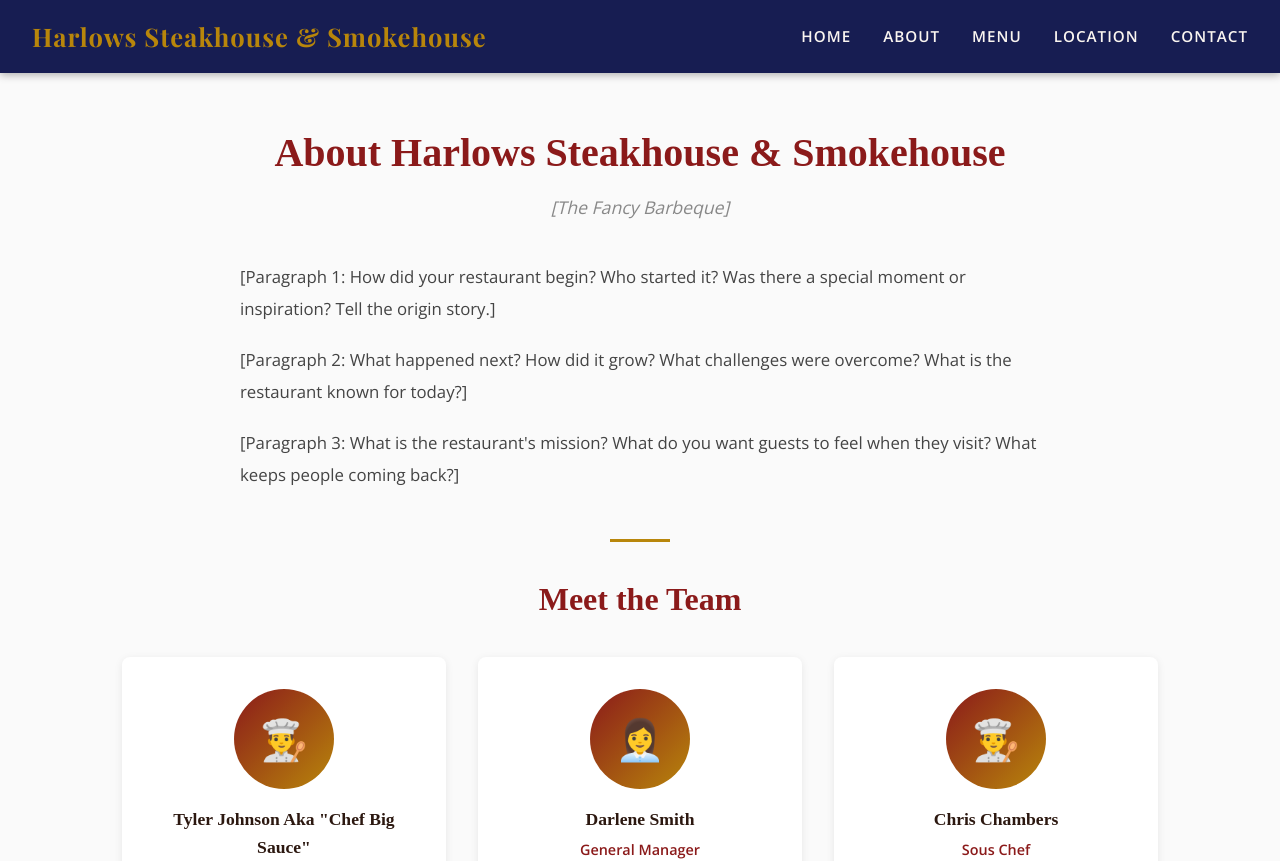
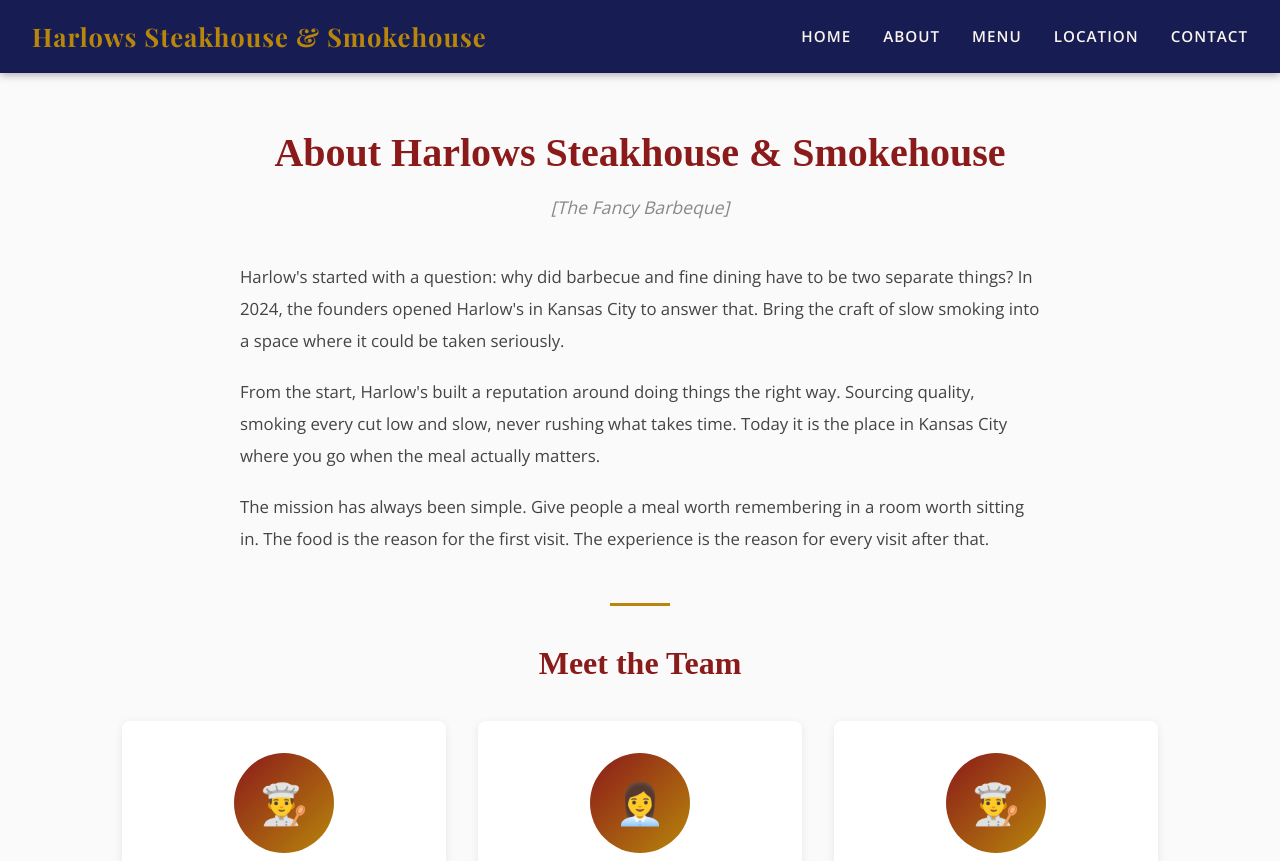
Before and after one commit to CameronRabsatt/harlows_steakhouse_smokehouse, a React (Vite) app in the folder restaurant-starter/: page /about in a window 1280 px wide. Shown: the top 861 px of the page. Built offline with nearby package versions, Linux system fonts and the light colour scheme.

Commit message:
fixed about page and added to home page

```diff
--- a/restaurant-starter/src/pages/About.jsx
+++ b/restaurant-starter/src/pages/About.jsx
@@ -20,16 +20,13 @@ function About() {
           ============================================================ */}
       <div className="about-story">
         <p>
-          [Paragraph 1: How did your restaurant begin? Who started it? Was
-          there a special moment or inspiration? Tell the origin story.]
+          Harlow's started with a question: why did barbecue and fine dining have to be two separate things? In 2024, the founders opened Harlow's in Kansas City to answer that. Bring the craft of slow smoking into a space where it could be taken seriously.
         </p>
         <p>
-          [Paragraph 2: What happened next? How did it grow? What challenges
-          were overcome? What is the restaurant known for today?]
+          From the start, Harlow's built a reputation around doing things the right way. Sourcing quality, smoking every cut low and slow, never rushing what takes time. Today it is the place in Kansas City where you go when the meal actually matters.
         </p>
         <p>
-          [Paragraph 3: What is the restaurant's mission? What do you want
-          guests to feel when they visit? What keeps people coming back?]
+          The mission has always been simple. Give people a meal worth remembering in a room worth sitting in. The food is the reason for the first visit. The experience is the reason for every visit after that.
         </p>
       </div>
 
--- a/restaurant-starter/src/pages/Home.jsx
+++ b/restaurant-starter/src/pages/Home.jsx
@@ -19,9 +19,7 @@ function Home() {
             Harlow's was built on a simple belief: great barbecue and a great dining experience are not mutually exclusive. For a long time, the two existed in different worlds. Roadside pits on one side, white tablecloths on the other. I personally did not think that was the way it had to be, and Harlow's was the answer to that. The idea started with the food. We wanted cuts that were taken seriously, sourced from farms that do things the right way, and smoked the way they were meant to be smoked. No shortcuts, no timers cutting it short. Along with the food, we wanted the atmosphere to match. Dark wood, warm lighting, leather booths. It feels like a classic American steakhouse, but sharper. Because of this, Harlow's has become a restaurant people return to. Not just for the food, but for the full experience.
           </p>
           <p style={{ marginTop: "1rem" }}>
-            [Write a second paragraph. Maybe talk about your history, your
-            ingredients, your philosophy, or what makes the dining experience
-            unique.]
+            We source every cut from farms that do things the right way, and every piece of meat that comes out of our kitchen has had time. That is not something we are willing to compromise on. Along with the quality of the ingredients, we take the atmosphere just as seriously. Dark wood, warm lighting, leather booths. It is the kind of place that feels familiar but still feels special. That combination is what makes Harlow's different from anything else in Kansas City.
           </p>
         </div>
         <div className="welcome-image">
```
